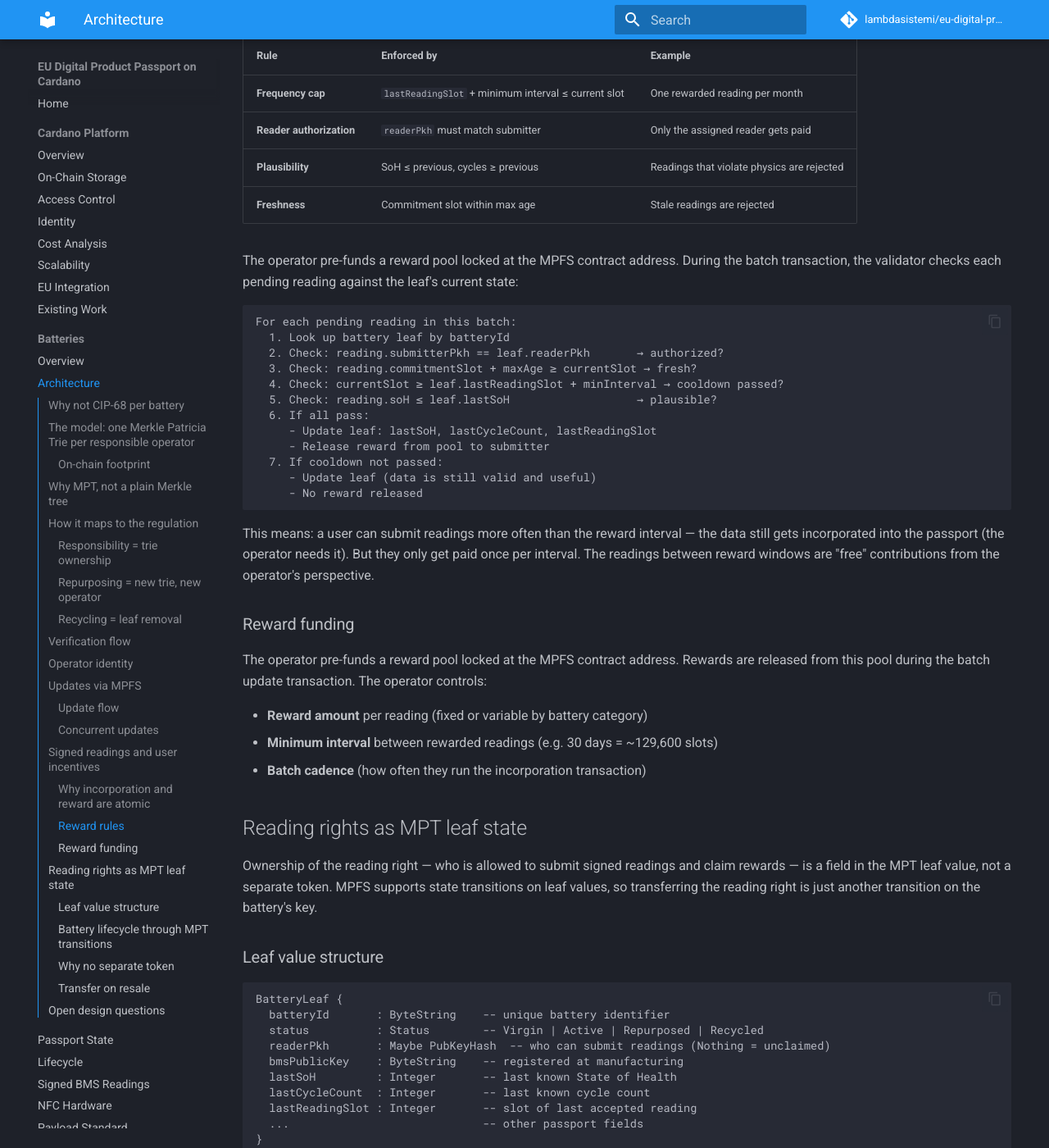
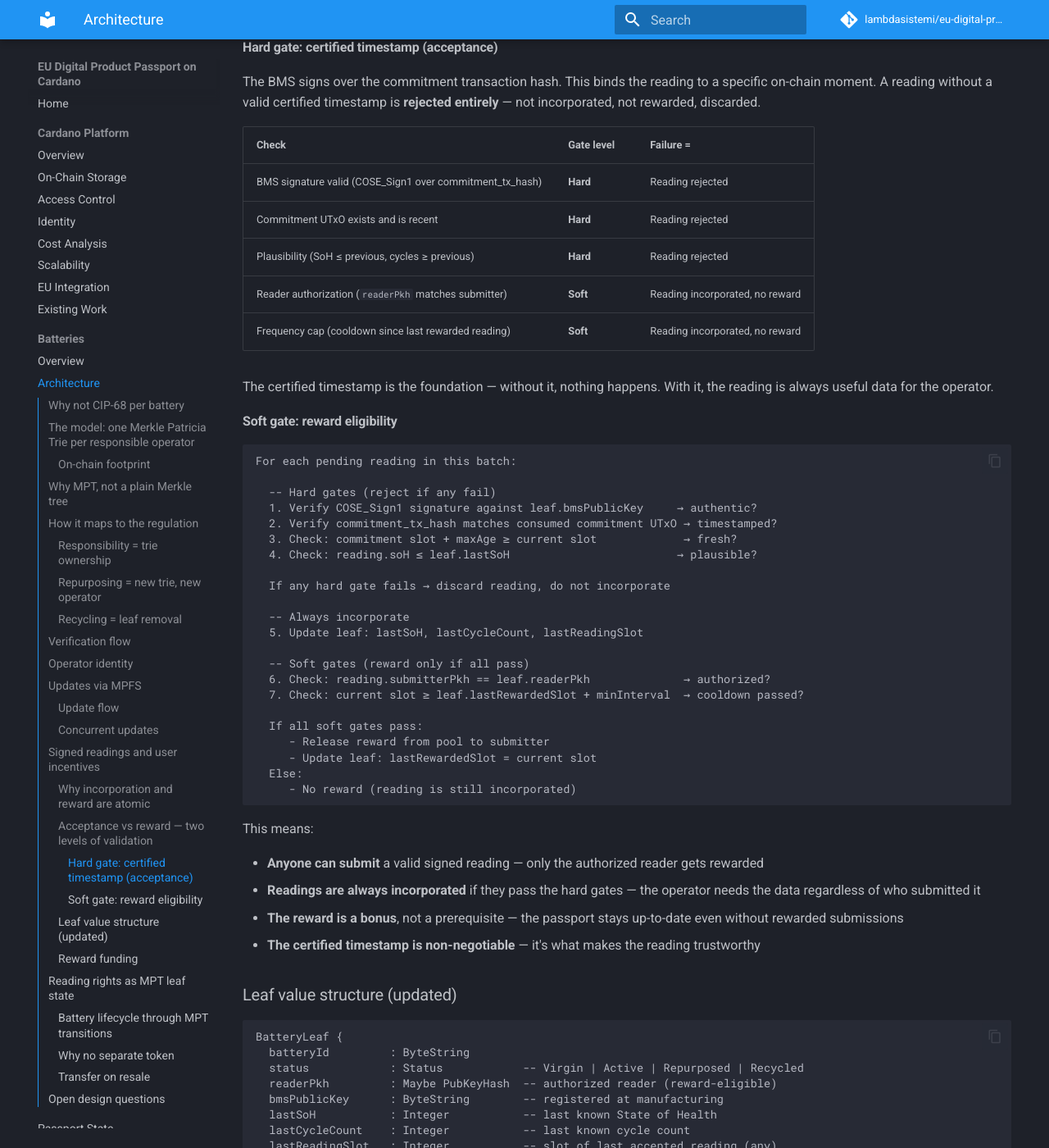
Before and after one commit to lambdasistemi/eu-digital-product-passport, an MkDocs documentation site: the page built from docs/sectors/batteries/architecture.md, in a window 1280 px wide and 1400 px high, scrolled down 7727 px. Shown: the whole window at 82% size. Built offline with MkDocs 1.6.1 and Material for MkDocs 9.7.7, drawn with Linux system fonts in a browser that asks for light colours; comment, search, counter and statistics services are not loaded; some of the changed text lies outside the part shown.

Commit message:
feat: two-level validation — hard gate (certified timestamp) vs soft gate (reward)
All valid readings are always incorporated. The certified timestamp
(BMS signature over commitment_tx_hash) is a hard gate — without it
the reading is rejected entirely. The reward frequency cap and reader
authorization are soft gates — readings still get incorporated without
reward. Split lastReadingSlot / lastRewardedSlot in the leaf.

````diff
--- a/docs/sectors/batteries/architecture.md
+++ b/docs/sectors/batteries/architecture.md
@@ -235,35 +235,75 @@ This is a single transaction. If the operator doesn't incorporate, the readings
 - The readings are signed by BMS hardware — the operator can't claim they're invalid
 - Users provide data the operator needs but can't easily obtain (especially for non-connected batteries)
 
-### Reward rules
+### Acceptance vs reward — two levels of validation
 
-Each battery has a reward schedule enforced by the MPFS validator during the batch transaction. The `lastReadingSlot` field in the leaf tracks when the last rewarded reading was accepted. The validator checks this before releasing a reward.
+The validator distinguishes between **acceptance** (is this reading valid?) and **reward** (should the user get paid?). All valid readings are incorporated. The reward is the only thing gated by the frequency cap.
 
-| Rule | Enforced by | Example |
-|------|------------|---------|
-| **Frequency cap** | `lastReadingSlot` + minimum interval ≤ current slot | One rewarded reading per month |
-| **Reader authorization** | `readerPkh` must match submitter | Only the assigned reader gets paid |
-| **Plausibility** | SoH ≤ previous, cycles ≥ previous | Readings that violate physics are rejected |
-| **Freshness** | Commitment slot within max age | Stale readings are rejected |
+#### Hard gate: certified timestamp (acceptance)
 
-The operator pre-funds a reward pool locked at the MPFS contract address. During the batch transaction, the validator checks each pending reading against the leaf's current state:
+The BMS signs over the commitment transaction hash. This binds the reading to a specific on-chain moment. A reading without a valid certified timestamp is **rejected entirely** — not incorporated, not rewarded, discarded.
+
+| Check | Gate level | Failure = |
+|-------|-----------|-----------|
+| BMS signature valid (COSE_Sign1 over commitment_tx_hash) | **Hard** | Reading rejected |
+| Commitment UTxO exists and is recent | **Hard** | Reading rejected |
+| Plausibility (SoH ≤ previous, cycles ≥ previous) | **Hard** | Reading rejected |
+| Reader authorization (`readerPkh` matches submitter) | **Soft** | Reading incorporated, no reward |
+| Frequency cap (cooldown since last rewarded reading) | **Soft** | Reading incorporated, no reward |
+
+The certified timestamp is the foundation — without it, nothing happens. With it, the reading is always useful data for the operator.
+
+#### Soft gate: reward eligibility
 
 ```
 For each pending reading in this batch:
-  1. Look up battery leaf by batteryId
-  2. Check: reading.submitterPkh == leaf.readerPkh       → authorized?
-  3. Check: reading.commitmentSlot + maxAge ≥ currentSlot → fresh?
-  4. Check: currentSlot ≥ leaf.lastReadingSlot + minInterval → cooldown passed?
-  5. Check: reading.soH ≤ leaf.lastSoH                   → plausible?
-  6. If all pass:
-     - Update leaf: lastSoH, lastCycleCount, lastReadingSlot
+
+  -- Hard gates (reject if any fail)
+  1. Verify COSE_Sign1 signature against leaf.bmsPublicKey     → authentic?
+  2. Verify commitment_tx_hash matches consumed commitment UTxO → timestamped?
+  3. Check: commitment slot + maxAge ≥ current slot             → fresh?
+  4. Check: reading.soH ≤ leaf.lastSoH                         → plausible?
+
+  If any hard gate fails → discard reading, do not incorporate
+
+  -- Always incorporate
+  5. Update leaf: lastSoH, lastCycleCount, lastReadingSlot
+
+  -- Soft gates (reward only if all pass)
+  6. Check: reading.submitterPkh == leaf.readerPkh              → authorized?
+  7. Check: current slot ≥ leaf.lastRewardedSlot + minInterval  → cooldown passed?
+
+  If all soft gates pass:
      - Release reward from pool to submitter
-  7. If cooldown not passed:
-     - Update leaf (data is still valid and useful)
-     - No reward released
+     - Update leaf: lastRewardedSlot = current slot
+  Else:
+     - No reward (reading is still incorporated)
 ```
 
-This means: a user can submit readings more often than the reward interval — the data still gets incorporated into the passport (the operator needs it). But they only get paid once per interval. The readings between reward windows are "free" contributions from the operator's perspective.
+This means:
+
+- **Anyone can submit** a valid signed reading — only the authorized reader gets rewarded
+- **Readings are always incorporated** if they pass the hard gates — the operator needs the data regardless of who submitted it
+- **The reward is a bonus**, not a prerequisite — the passport stays up-to-date even without rewarded submissions
+- **The certified timestamp is non-negotiable** — it's what makes the reading trustworthy
+
+### Leaf value structure (updated)
+
+```
+BatteryLeaf {
+  batteryId         : ByteString
+  status            : Status            -- Virgin | Active | Repurposed | Recycled
+  readerPkh         : Maybe PubKeyHash  -- authorized reader (reward-eligible)
+  bmsPublicKey      : ByteString        -- registered at manufacturing
+  lastSoH           : Integer           -- last known State of Health
+  lastCycleCount    : Integer           -- last known cycle count
+  lastReadingSlot   : Integer           -- slot of last accepted reading (any)
+  lastRewardedSlot  : Integer           -- slot of last rewarded reading
+  ...                                   -- other passport fields
+}
+```
+
+Note the split: `lastReadingSlot` tracks the most recent incorporated reading (for data purposes). `lastRewardedSlot` tracks the most recent rewarded reading (for cooldown purposes). They diverge when readings are submitted more frequently than the reward interval.
 
 ### Reward funding
 
@@ -275,22 +315,7 @@ The operator pre-funds a reward pool locked at the MPFS contract address. Reward
 
 ## Reading rights as MPT leaf state
 
-Ownership of the reading right — who is allowed to submit signed readings and claim rewards — is a field in the MPT leaf value, not a separate token. MPFS supports state transitions on leaf values, so transferring the reading right is just another transition on the battery's key.
-
-### Leaf value structure
-
-```
-BatteryLeaf {
-  batteryId       : ByteString    -- unique battery identifier
-  status          : Status        -- Virgin | Active | Repurposed | Recycled
-  readerPkh       : Maybe PubKeyHash  -- who can submit readings (Nothing = unclaimed)
-  bmsPublicKey    : ByteString    -- registered at manufacturing
-  lastSoH         : Integer       -- last known State of Health
-  lastCycleCount  : Integer       -- last known cycle count
-  lastReadingSlot : Integer       -- slot of last accepted reading
-  ...                             -- other passport fields
-}
-```
+Ownership of the reading right — who is allowed to submit signed readings and claim rewards — is a field in the MPT leaf value (`readerPkh`), not a separate token. MPFS supports state transitions on leaf values, so transferring the reading right is just another transition on the battery's key.
 
 ### Battery lifecycle through MPT transitions
 
````
